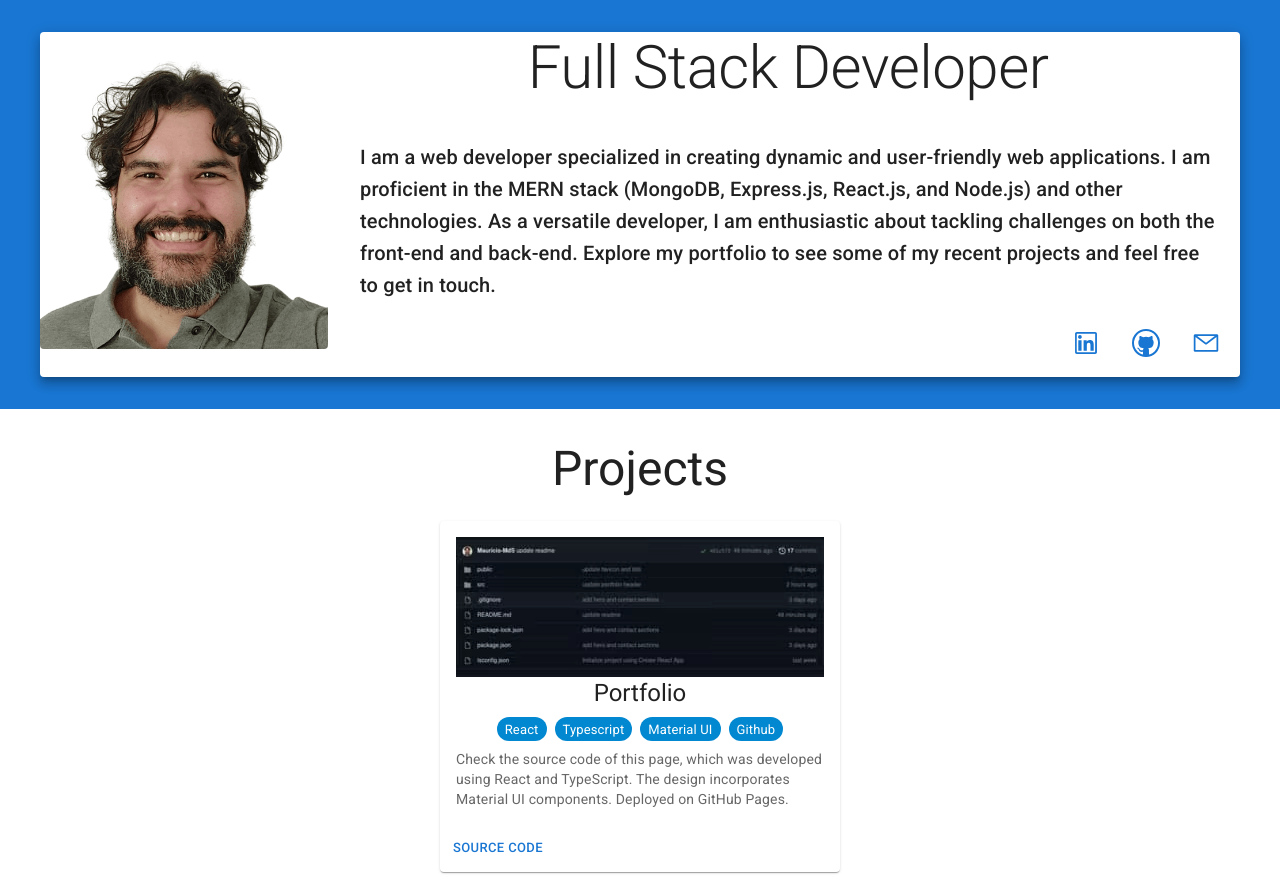
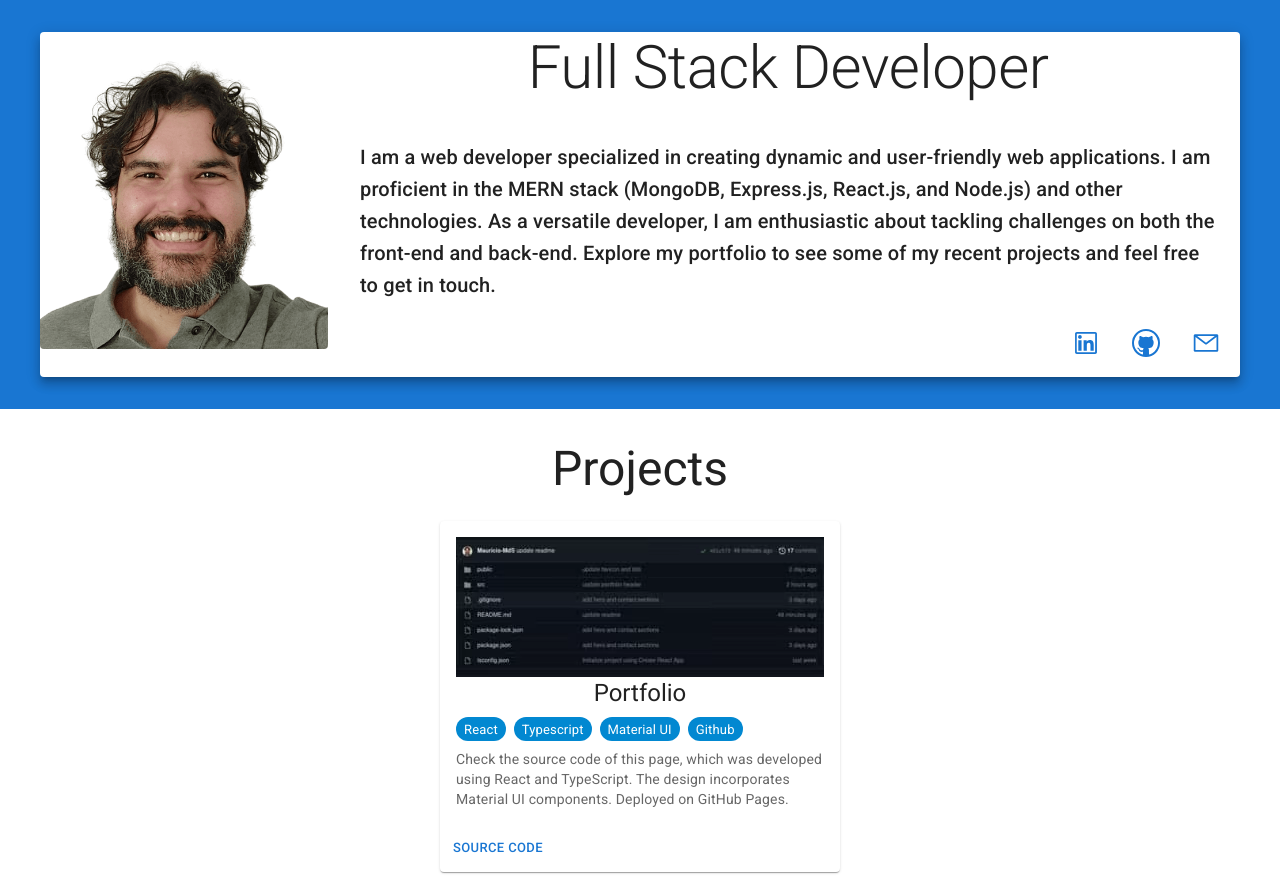
Before and after one commit to Mauricio-MdS/mauricio-mds.github.io, a React (Create React App) app: page / in a window 1280 px wide. Built offline with nearby package versions, Linux system fonts and the light colour scheme.

Commit message:
fix the chip wrapping and cardmedia size

```diff
--- a/src/components/Portfolio/PortfolioCard.tsx
+++ b/src/components/Portfolio/PortfolioCard.tsx
@@ -22,15 +22,16 @@ function PortfolioCard({
   return (
     <Card component="article" sx={{ maxWidth: 400 }}>
       <CardContent>
-        <CardMedia sx={{ height: 140 }} image={image} title="" />
+        <CardMedia sx={{ height: 140, backgroundSize: "cover" }} image={image} title="" />
         <Typography gutterBottom variant="h5" component="h3" align="center">
           {title}
         </Typography>
         <Stack
           direction="row"
-          justifyContent="center"
           spacing={1}
           marginBottom="8px"
+          flexWrap="wrap"
+          rowGap={0.5}
         >
           {technologies.map((tech) => (
             <Chip label={tech} color="info" size="small" />
```
